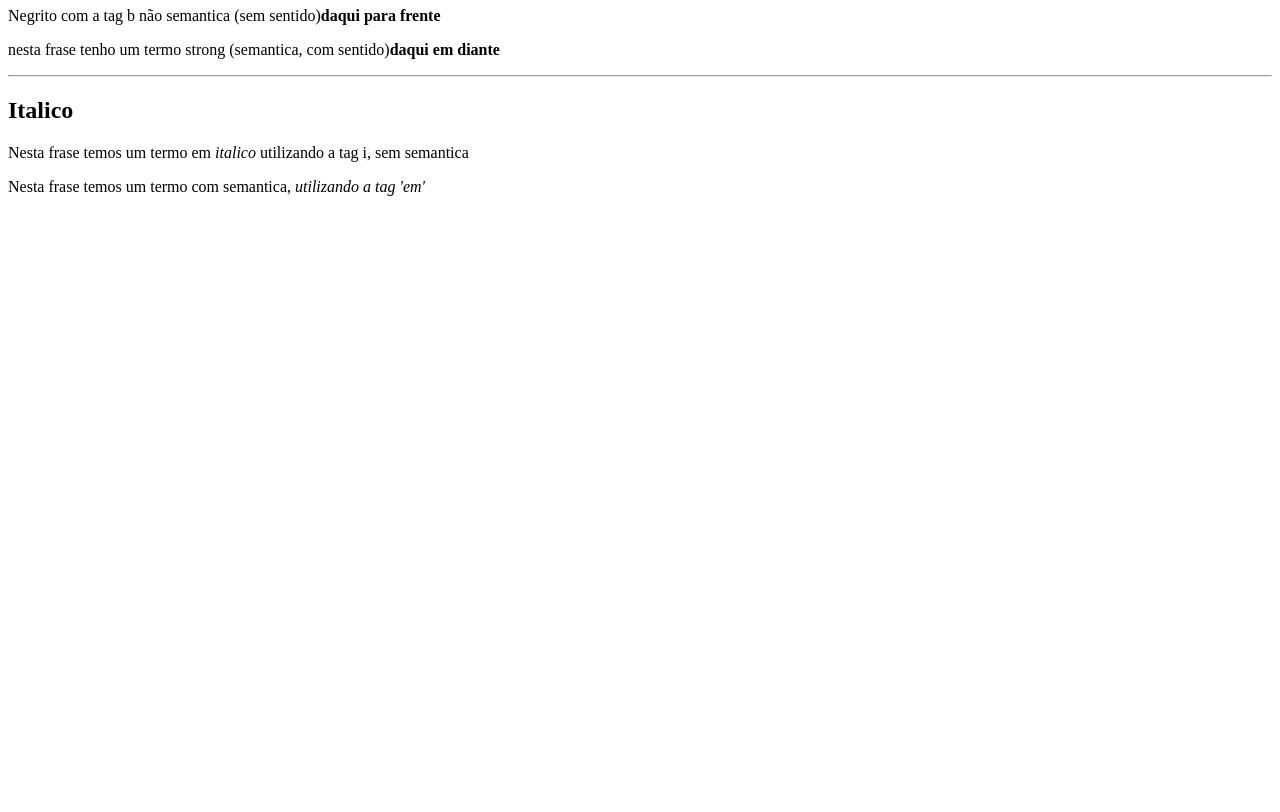
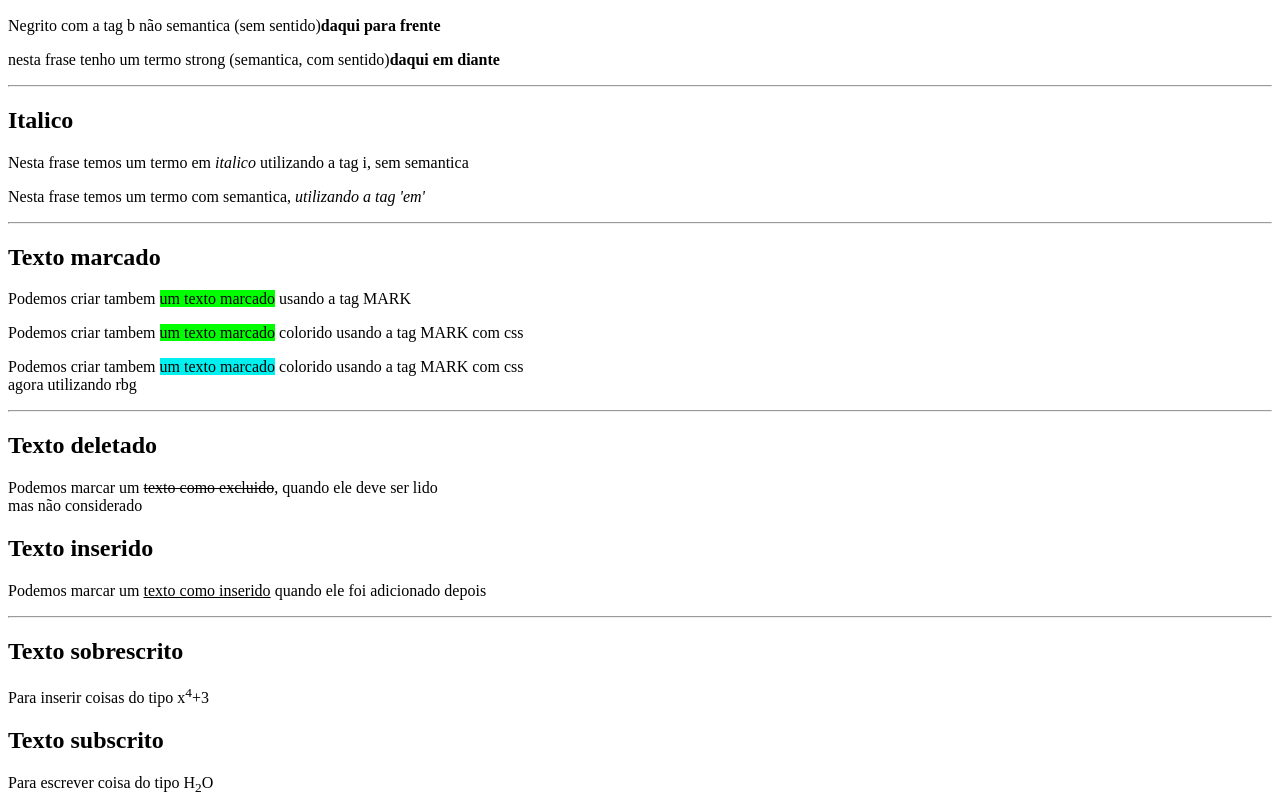
Before and after one commit to hugoserra/Fundamentos_HTML_CSS, a plain HTML site: page formatacoes_de_texto.html in a window 1280 px wide. Shown: the part 120-932 px from the top of the page. Before the commit the page ends 800 px from the top, so only its background shows below. Drawn offline with Linux system fonts and the light colour scheme.

Commit message:
Formatacoes de texto

```diff
--- a/formatacoes_de_texto.html
+++ b/formatacoes_de_texto.html
@@ -7,14 +7,23 @@
     <meta name="viewport" content = "width=device-width, initial-scale=1.0">
     <title>Meu primeiro exercicio</title>
 
+    <style media="screen">
+      mark {
+        background-color: lime;
+      }
+    </style>
+
 </head>
 
 <body>
 
+    <hr>
 		<h1>Principais formatações</h1>
     <h2>Netrito em destaque(h2)</h2>
     <p>Negrito com a tag b não semantica (sem sentido)<b>daqui para frente</b></p>
     <p>nesta frase tenho um termo strong (semantica, com sentido)<strong>daqui em diante</strong></p>
+
+
 
     <hr>
     <h2>Italico</h2>
@@ -23,6 +32,32 @@
 
 
 
+    <hr>
+    <h2>Texto marcado</h2>
+    <p>Podemos criar tambem <mark>um texto marcado</mark> usando a tag MARK</p>
+    <!-- mark acima utiliza o style definido no cabeçalho (head) -->
+    <p>Podemos criar tambem <mark style = "background-color: lime;">um texto marcado</mark> colorido usando a tag MARK com css</p>
+    <p>Podemos criar tambem <mark style = "background-color: rgb(0,240,240);">um texto marcado</mark> colorido usando a tag MARK com css <br>
+    agora utilizando rbg</p>
+
+
+
+    <hr>
+    <h2>Texto deletado</h2>
+    <p>Podemos marcar um <del>texto como excluido</del>, quando ele deve ser lido <br> mas não considerado</p>
+
+    <h2>Texto inserido</h2>
+    <p>Podemos marcar um <ins>texto como inserido</ins> quando ele foi adicionado depois</p>
+
+
+
+    <hr>
+    <h2>Texto sobrescrito</h2>
+    <p>Para inserir coisas do tipo x<sup>4</sup>+3 </p>
+
+    <h2>Texto subscrito</h2>
+    <p>Para escrever coisa do tipo H<sub>2</sub>O</p>
+
 </body>
 
 </html>
```
